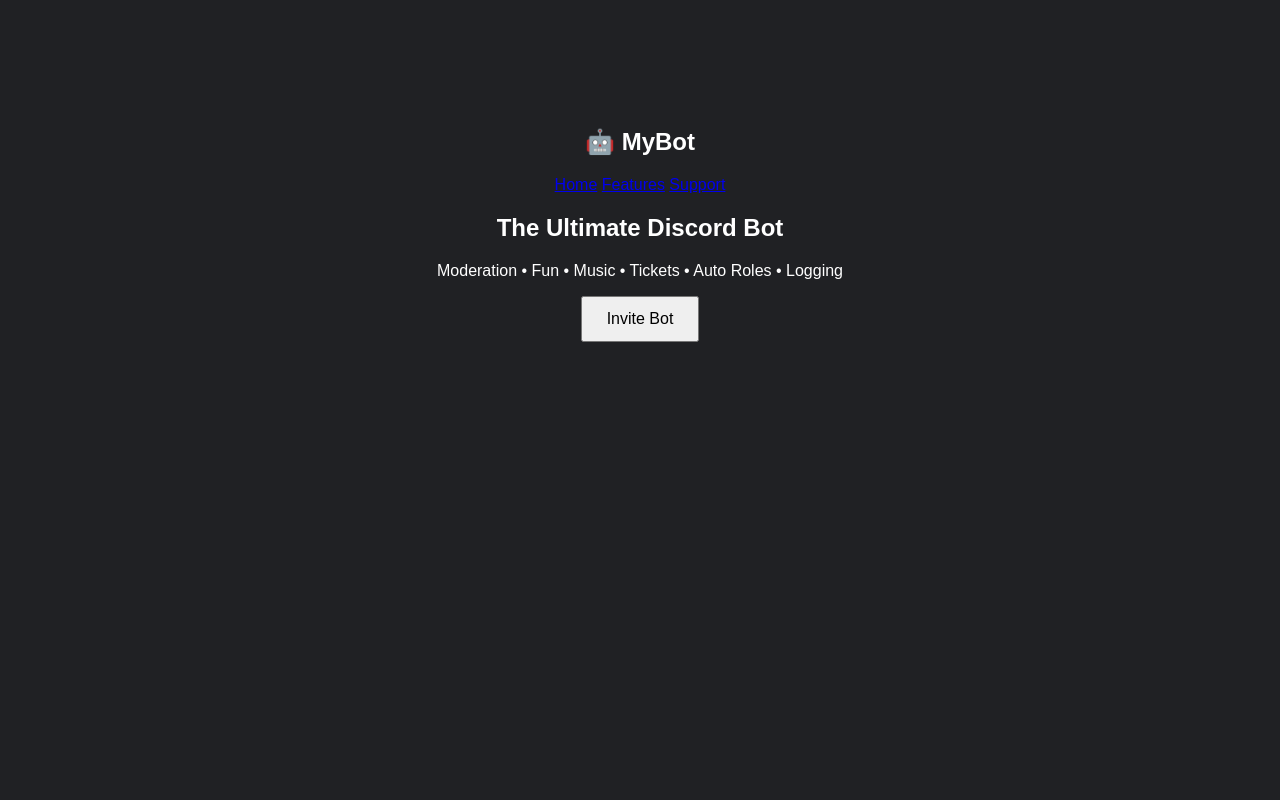
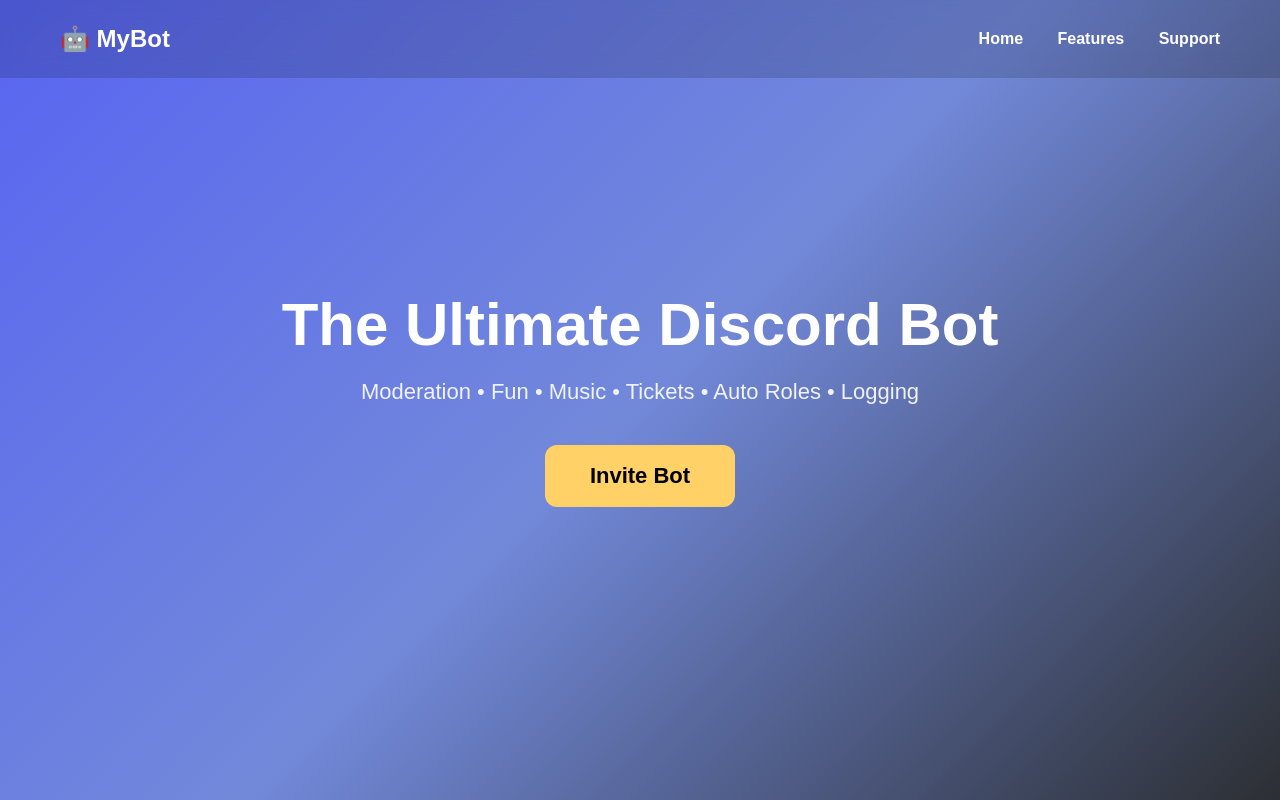
Before and after one commit to williamwinter2008-prog/chillzone-dashboard, a plain HTML site: page index.html in a window 1280 px wide. Drawn offline with Linux system fonts and the light colour scheme.

Commit message:
Update style.css

```diff
--- a/style.css
+++ b/style.css
@@ -1,13 +1,114 @@
-body{
-  background: #202124;
-    color: white;
-    font-family: Arial, sans-serif;
-    text-align: center;
-    padding-top: 100px;
+*{
+margin:0;
+padding:0;
+box-sizing:border-box;
+font-family:Arial, Helvetica, sans-serif;
 }
 
-button {
-    padding: 12px 24px;
-    font-size: 16px;
-    cursor: pointer;
+body{
+
+background:linear-gradient(135deg,#5865F2,#7289DA,#2C2F33);
+
+height:100vh;
+
+color:white;
+
 }
+
+nav{
+
+display:flex;
+
+justify-content:space-between;
+
+align-items:center;
+
+padding:25px 60px;
+
+background:rgba(0,0,0,.15);
+
+backdrop-filter:blur(10px);
+
+}
+
+.nav-links a{
+
+text-decoration:none;
+
+color:white;
+
+margin-left:30px;
+
+font-weight:bold;
+
+transition:.3s;
+
+}
+
+.nav-links a:hover{
+
+color:#FFD166;
+
+}
+
+.hero{
+
+display:flex;
+
+flex-direction:column;
+
+justify-content:center;
+
+align-items:center;
+
+text-align:center;
+
+height:80vh;
+
+}
+
+.hero h1{
+
+font-size:60px;
+
+margin-bottom:20px;
+
+}
+
+.hero p{
+
+font-size:22px;
+
+margin-bottom:40px;
+
+opacity:.9;
+
+}
+
+.invite{
+
+padding:18px 45px;
+
+font-size:22px;
+
+border:none;
+
+border-radius:12px;
+
+background:#FFD166;
+
+cursor:pointer;
+
+font-weight:bold;
+
+transition:.3s;
+
+}
+
+.invite:hover{
+
+transform:scale(1.08);
+
+background:white;
+
+}
```
